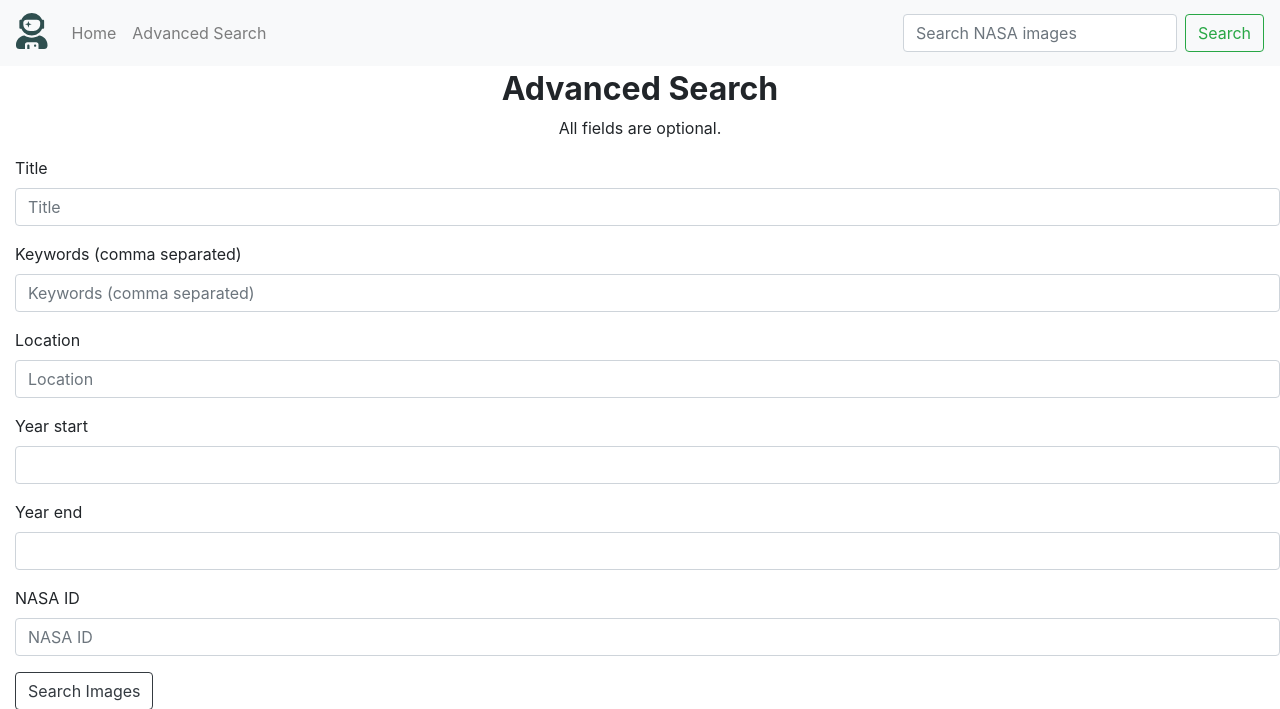
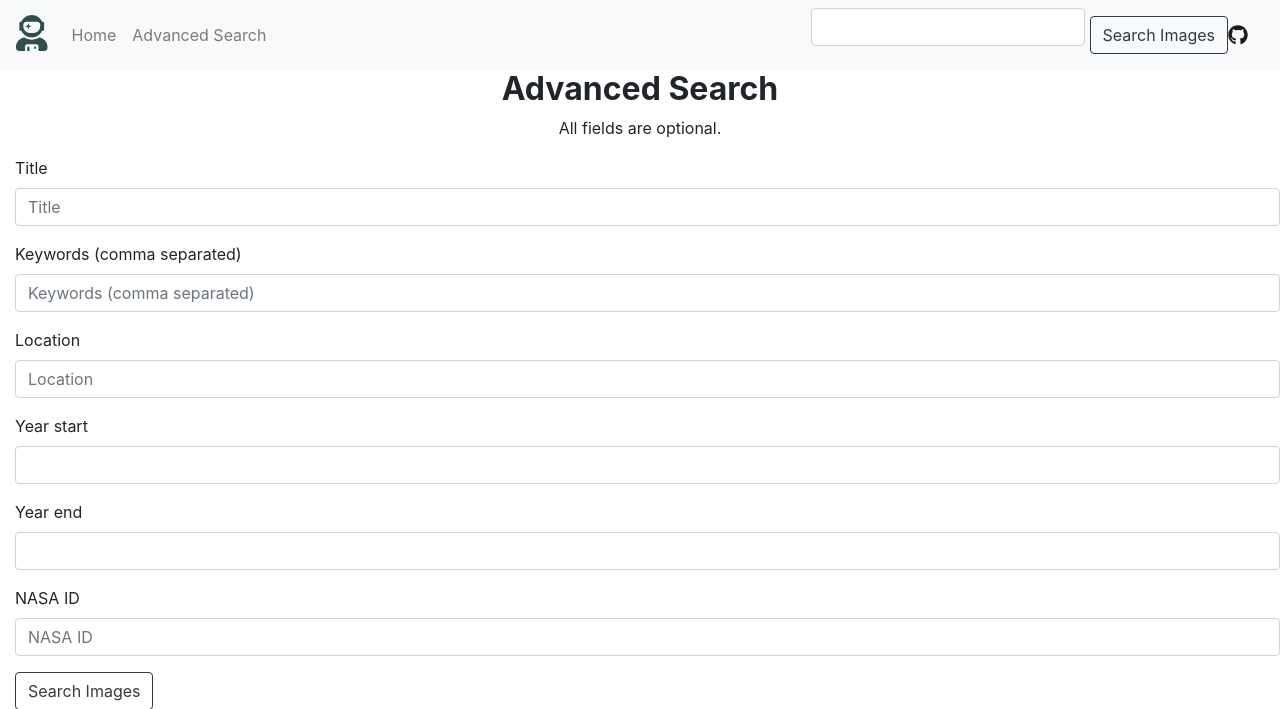
Before and after one commit to GradyRoberts/capone-nasa, a Django app: page /advanced-search/ in a window 1280 px wide. Shown: the top 709 px of the page. Run offline with Django 3.2, Linux system fonts and the light colour scheme; some libraries are stand-ins or nearby versions.

Commit message:
Add search back to navbar

```diff
--- a/templates/base.html
+++ b/templates/base.html
@@ -30,6 +30,8 @@
 
 <body
     style="font-family:-apple-system, BlinkMacSystemFont, 'Segoe UI', Roboto, Oxygen, Ubuntu, Cantarell, 'Open Sans', 'Helvetica Neue', sans-serif; font-weight: 400; line-height: 1.5; color: #212529; text-align: left;">
+    {% load bootstrap4 %}
+    {% bootstrap_css %}
     <nav class="navbar navbar-expand-lg navbar-light bg-light fixed-top">
         <a class="navbar-brand" href="/">
             <i class="fas fa-user-astronaut" style="color:darkslategray; font-size: 36px;"></i>
@@ -45,13 +47,18 @@
                     <a class="nav-link" href="/">Home<span class="sr-only">(current)</span></a>
                 </li>
                 <li class="nav-item">
-                    <a class="nav-link" href="#">Advanced Search</a>
+                    <a class="nav-link" href="/advanced-search">Advanced Search</a>
                 </li>
             </ul>
-            <form class="form-inline my-2 my-lg-0">
-                <input class="form-control mr-sm-2" type="search" placeholder="Search NASA images" aria-label="Search">
-                <button class="btn btn-outline-success my-2 my-sm-0" type="submit">Search</button>
+            <form class="form-inline my-2 my-lg-0" style="padding-left: 15px" action="/results/" method="GET">
+                {% bootstrap_form base_form %}
+                <input class="btn btn-outline-dark my-2 my-sm-0" style="margin-left: 5px;" type="submit"
+                    value="Search Images">
             </form>
+            <a class="navbar-brand" href="https://github.com/GradyRoberts" target="_blank" rel="noopener"
+                aria-label="GitHub">
+                <i class="fab fa-github"></i>
+            </a>
         </div>
     </nav>
     <div style="margin-top: 70px">
```
